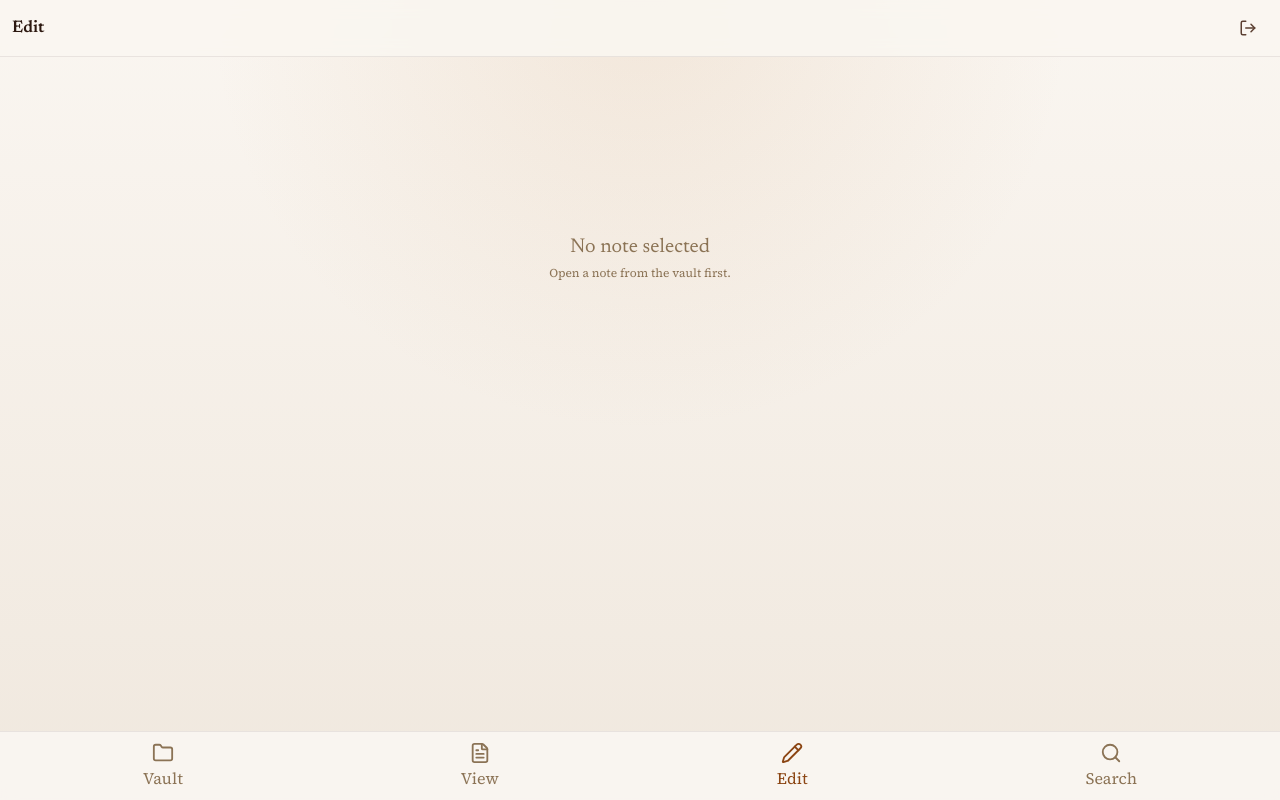
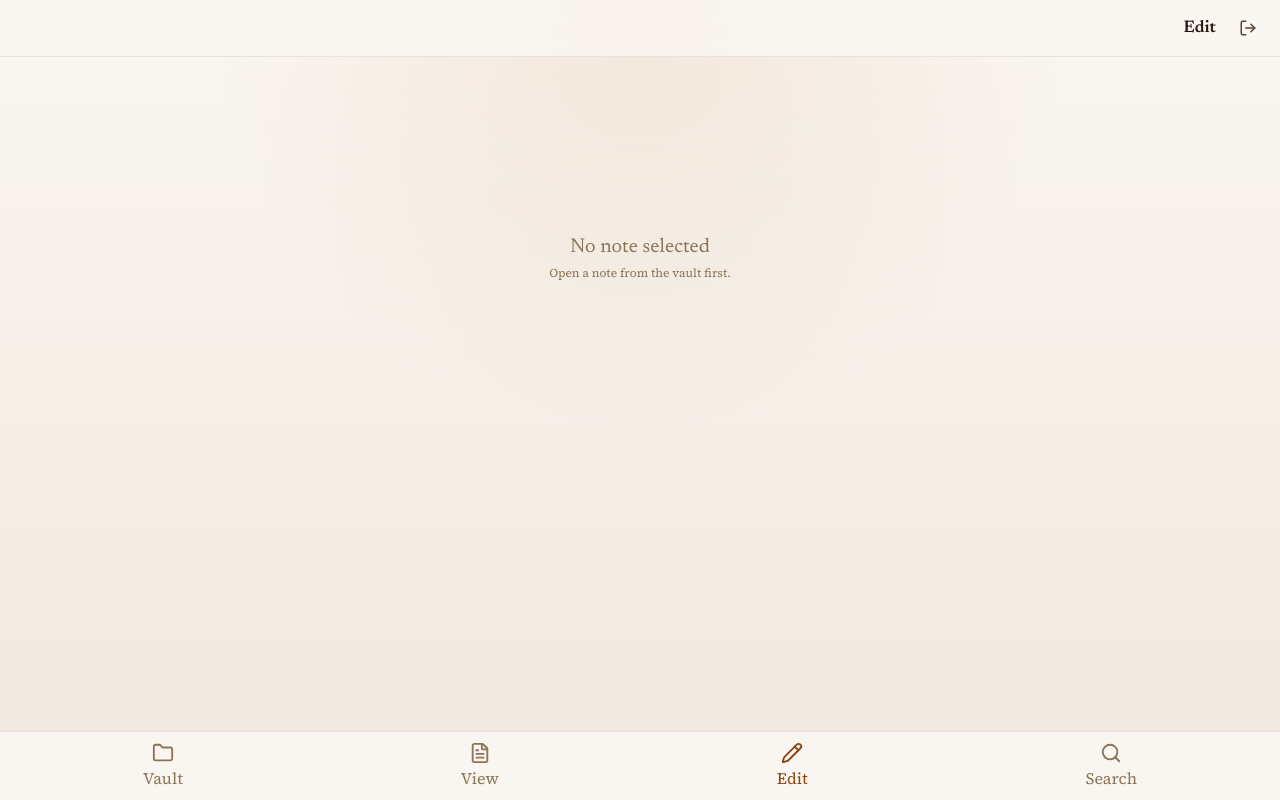
Before and after one commit to aduggleby/Pyrite, a React (Vite) app in the folder src/pyrite-web/: page /edit in a window 1280 px wide. Built offline with nearby package versions, Linux system fonts and the light colour scheme; no server answers.

Commit message:
feat(web): right-align header title with overflow handling in vault layout

```diff
--- a/src/pyrite-web/src/pages/VaultLayout.tsx
+++ b/src/pyrite-web/src/pages/VaultLayout.tsx
@@ -283,16 +283,16 @@ export function VaultLayout() {
     <>
       <VaultCtx.Provider value={ctx}>
         <main className="min-h-svh bg-[radial-gradient(circle_at_top,rgba(210,166,121,0.18),transparent_42%),linear-gradient(180deg,var(--parchment),var(--parchment-dark))] text-[var(--ink)]">
-          <header className="sticky top-0 z-20 flex items-center justify-between border-b border-[var(--line)] bg-[rgba(250,246,241,0.88)] px-3 py-2 backdrop-blur-sm">
+          <header className="sticky top-0 z-20 flex items-center border-b border-[var(--line)] bg-[rgba(250,246,241,0.88)] px-3 py-2 backdrop-blur-sm">
             <h1
-              className="font-['Newsreader'] text-[1.05rem] font-semibold leading-tight"
+              className="flex min-w-0 flex-1 justify-end overflow-hidden pr-3 font-['Newsreader'] text-[1.05rem] font-semibold leading-tight text-right"
               data-testid={activeTab === 'view' || activeTab === 'edit' ? 'note-title' : undefined}
             >
               {activeTab === 'view' || activeTab === 'edit'
                 ? renderHeaderBreadcrumbs(headerTitle, revealFolder)
                 : headerTitle}
             </h1>
-            <div className="flex items-center gap-1">
+            <div className="flex shrink-0 items-center gap-1">
               {(activeTab === 'view' || activeTab === 'edit') && noteQuery.data ? (
                 <>
                   {activeTab === 'view' ? (
@@ -425,7 +425,7 @@ function renderHeaderBreadcrumbs(notePath: string, onRevealFolder: (path: string
     const label = isLast ? segment.replace(/\.md$/i, '') : segment
 
     return (
-      <span key={folderPath}>
+      <span key={folderPath} className="shrink-0 whitespace-nowrap">
         {index > 0 ? <span className="mx-1.5 text-[var(--ink-muted)]">/</span> : null}
         {isLast ? (
           <span>{label}</span>
```
Also changed, not shown: 1 other file (tests, documents, lock files or other folders).
